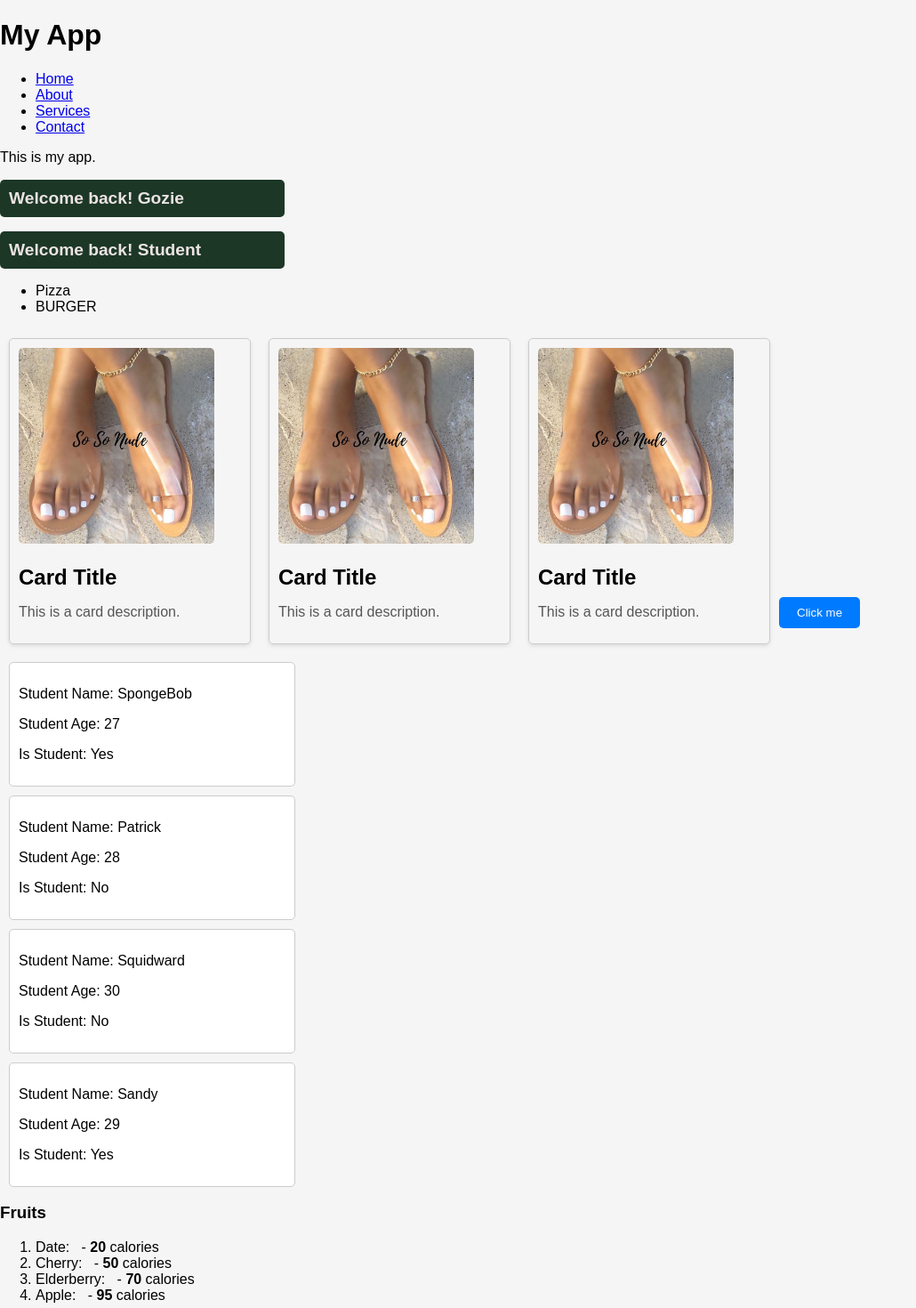
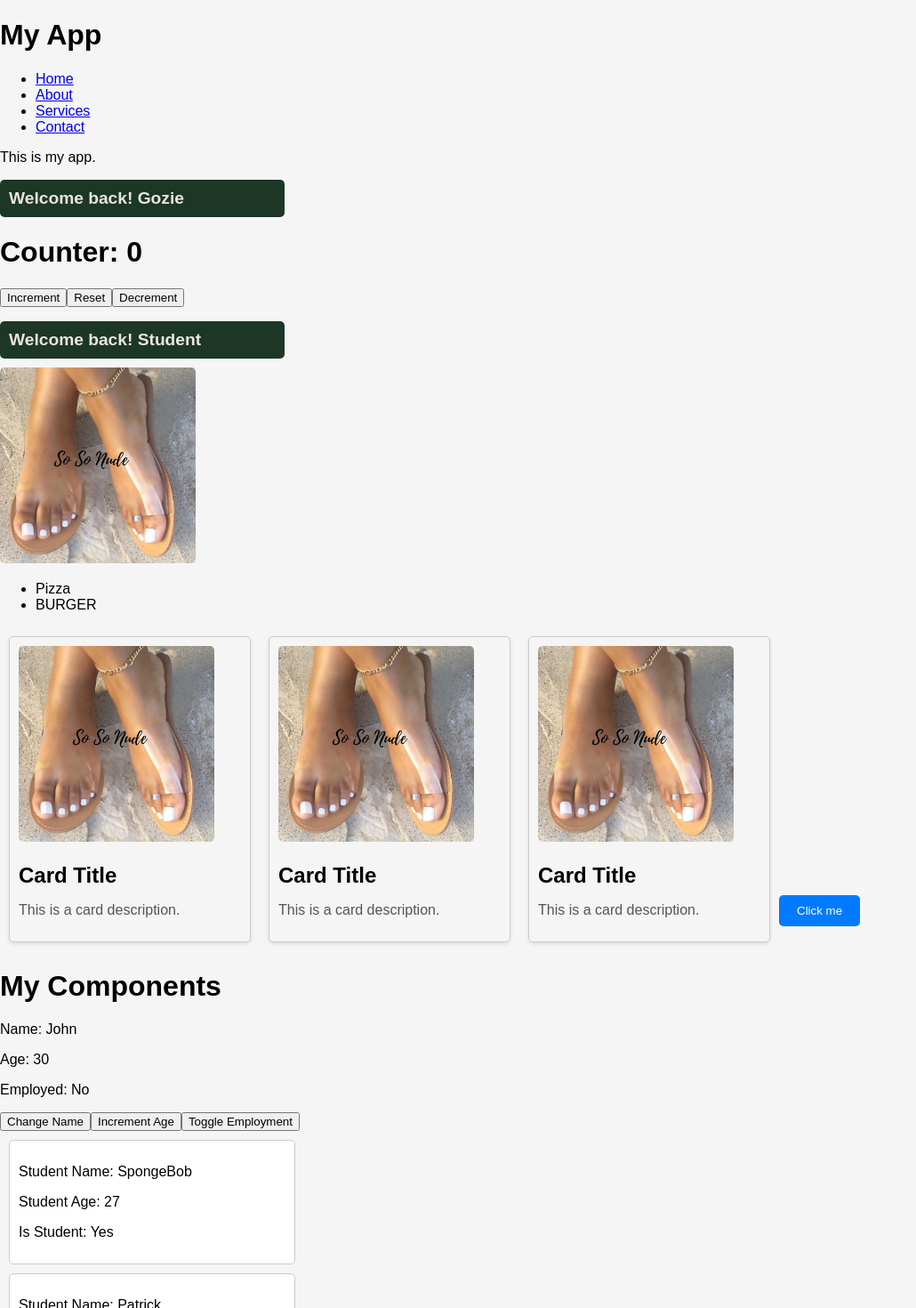
Before and after one commit to Gozkay/New-react, a React (Vite) app in the folder my-react-class/: page / in a window 1280 px wide. Shown: the top 1470 px of the page at 89% size, without its empty margins (0-1030 px from the left). Built offline with nearby package versions, Linux system fonts and the light colour scheme.

Commit message:
learning update

```diff
--- a/my-react-class/src/App.jsx
+++ b/my-react-class/src/App.jsx
@@ -6,6 +6,9 @@ import Button from "./button"
 import Student from "./student"
 import UserGreeting from "./userGreeting"
 import List from "./list"
+import ProfilePicture from "./profilepic"
+import MyComponents from "./myComponents"
+import Counter from "./counter"
 
 function App() {
   const fruits = [{id: 1, name:'Apple', carlories: 95},
@@ -22,12 +25,15 @@ function App() {
     <Header />
     <p>This is my app.</p>
     <UserGreeting isLogged={true} userName="Gozie" />
+    <Counter/>
     <UserGreeting />
+    <ProfilePicture />
     <Food />
     <Card />
     <Card />
     <Card />
     <Button />
+    <MyComponents />
     <Student name="SpongeBob" age={27} isStudent={true} />
     <Student name="Patrick" age={28} isStudent={false} />
     <Student name="Squidward" age={30} isStudent={false} />
--- a/my-react-class/src/button.jsx
+++ b/my-react-class/src/button.jsx
@@ -10,19 +10,20 @@ function Button() {
 }
 // const handleClick = () => console.log("OUCH!")
 // const handleClick2 = (name) => console.log(`Ouch again, ${name}!`)
-let count = 0
-const handleClick =  (name) => {
-    if(count < 3){
-        count++;
-        console.log(`${name} you clicked me ${count} time/s`);
-    }
-    else {
-        console.log(`${name} stop clicking me!`)
-    }
-}
+// let count = 0
+// const handleClick =  (name) => {
+//     if(count < 3){
+//         count++;
+//         console.log(`${name} you clicked me ${count} time/s`);
+//     }
+//     else {
+//         console.log(`${name} stop clicking me!`)
+//     }
+
+const handleClick = (e) => e.target.textContent= "gray👍"
 
     return(
-        <button style={styles} onClick={() => handleClick('John')}>Click me</button>
+        <button style={styles} onDoubleClick={(e) => handleClick(e)}>Click me</button>
     )
 }
 export default Button
--- /dev/null
+++ b/my-react-class/src/counter.jsx
@@ -0,0 +1,18 @@
+import { useState } from "react";
+import "./counter.css"
+function Counter() {
+    const [count, setCount] = useState(0);
+    const increment = () => setCount(count + 1);
+    const decrement = () => setCount(count - 1);
+    const reset = () => setCount(0);
+    return (
+        <div>
+            <h1>Counter: {count}</h1>
+            <button onClick={increment}>Increment</button>
+            <button onClick={reset}>Reset</button>
+            <button onClick={decrement}>Decrement</button>
+
+        </div>
+    );
+}
+export default Counter;
--- /dev/null
+++ b/my-react-class/src/myComponents.jsx
@@ -0,0 +1,23 @@
+import { useState } from "react";
+function MyComponents() {
+    const [name, setName] = useState("John");
+    const [age, setAge] = useState(30);
+    const [isEmployed, setIsEmployed] = useState(false);
+
+    const incrementAge = () => setAge(age + 1);
+    const toggleEmployment= () => setIsEmployed(!isEmployed);
+
+
+    return (
+        <div>
+            <h1>My Components</h1>
+            <p>Name: {name}</p>
+            <p>Age: {age}</p>
+            <p>Employed: {isEmployed ? "Yes" : "No"}</p>
+            <button onClick={() => setName("Jane")}>Change Name</button>
+            <button onClick={incrementAge}>Increment Age</button>
+            <button onClick={toggleEmployment}>Toggle Employment</button>
+        </div>
+    );
+}
+export default MyComponents;
--- /dev/null
+++ b/my-react-class/src/profilepic.jsx
@@ -0,0 +1,11 @@
+
+function ProfilePicture() {
+    const imageUrl = './src/assets/nude.jpg';
+    const handleClick= (e) =>e.target.style.display= 'none'
+    return (
+        <div>
+            <img onClick={(e) => handleClick(e)}  src={imageUrl} />
+        </div>
+    );
+}
+export default ProfilePicture;
```
Also changed, not shown: my-react-class/src/onChange.jsx (added, +14 -0 lines), my-react-class/src/counter.css (added).
